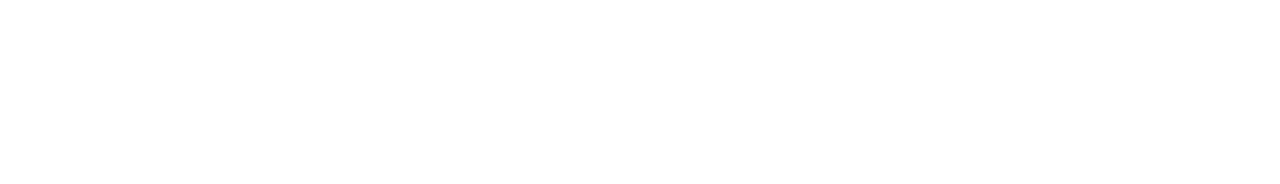
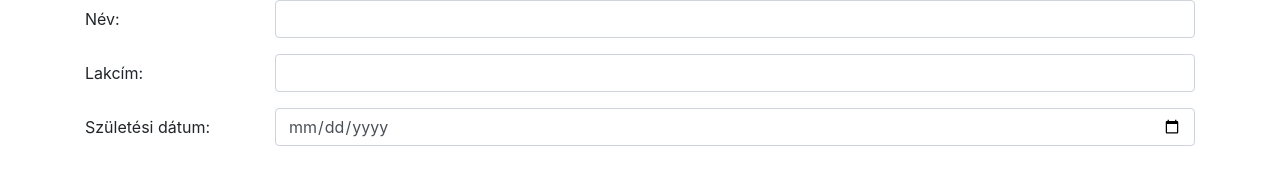
Before and after one commit to paksisoma/utikoltseg, a plain HTML site: page index.html in a window 1280 px wide. Drawn offline with nearby package versions, Linux system fonts and the light colour scheme.

Commit message:
Második

```diff
--- a/index.html
+++ b/index.html
@@ -1,12 +1,35 @@
 <!DOCTYPE html>
-<html lang="en">
+<html lang="hu">
 	<head>
 		<meta charset="UTF-8">
 		<meta http-equiv="X-UA-Compatible" content="IE=edge">
 		<meta name="viewport" content="width=device-width, initial-scale=1.0">
-	<title>Document</title>
+		<title>Útiköltség elszámolása</title>
+		<link rel="stylesheet" href="https://cdn.jsdelivr.net/npm/bootstrap@4.6.1/dist/css/bootstrap.min.css" integrity="sha384-zCbKRCUGaJDkqS1kPbPd7TveP5iyJE0EjAuZQTgFLD2ylzuqKfdKlfG/eSrtxUkn" crossorigin="anonymous">
 	</head>
+
 	<body>
+		<form class="container">
+			<div class="form-group row">
+				<label for="nev" class="col-sm-2 col-form-label">Név:</label>
+				<div class="col-sm-10">
+					<input type="text" class="form-control" id="nev">
+				</div>
+			</div>
 
+			<div class="form-group row">
+				<label for="lakcim" class="col-sm-2 col-form-label">Lakcím:</label>
+				<div class="col-sm-10">
+					<input type="text" class="form-control" id="lakcim">
+				</div>
+			</div>
+
+			<div class="form-group row">
+				<label for="szuletes" class="col-sm-2 col-form-label">Születési dátum:</label>
+				<div class="col-sm-10">
+					<input type="date" class="form-control" id="szuletes">
+				</div>
+			</div>
+		</form>
 	</body>
 </html>
```
Lines whose indentation alone changed are shown as unchanged.
